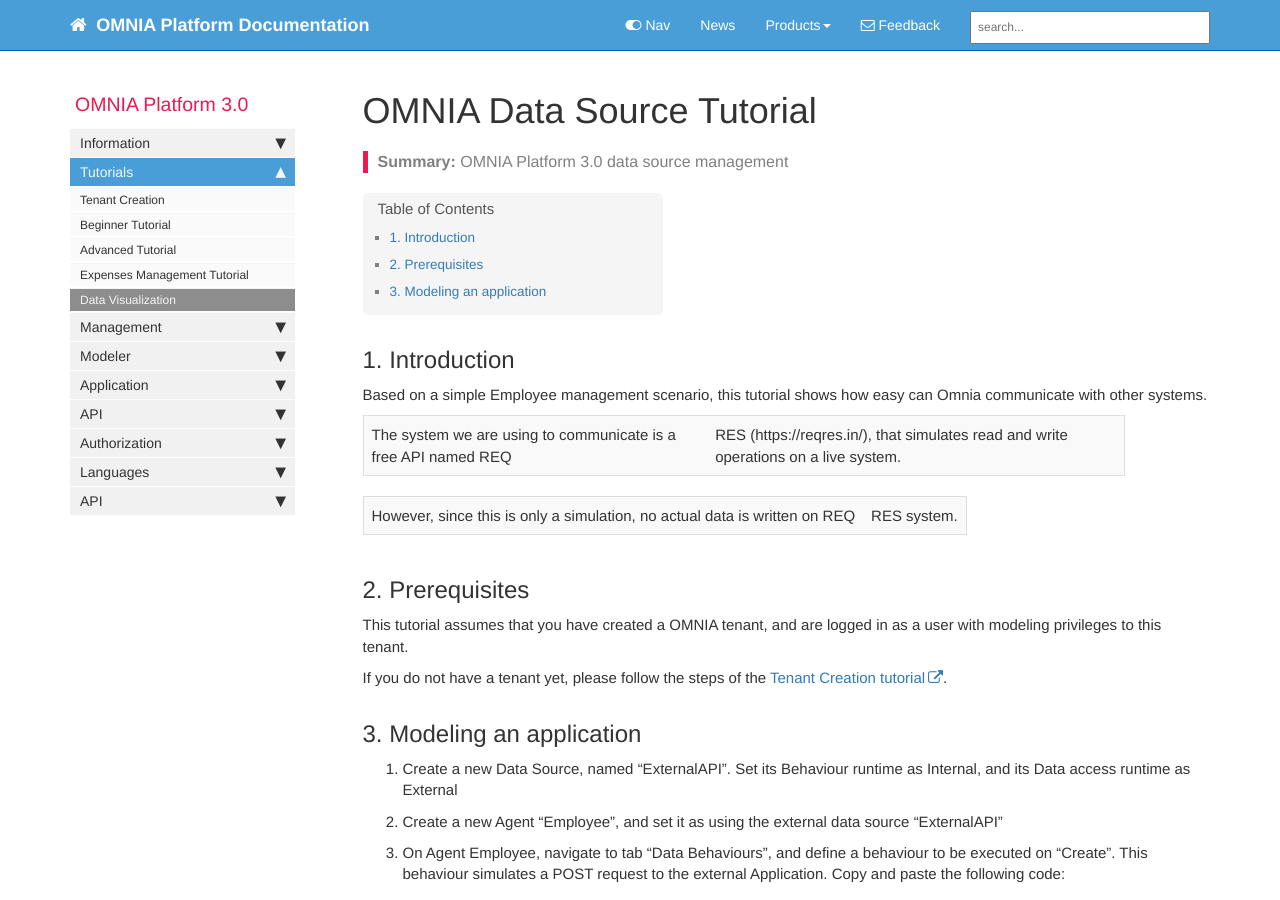
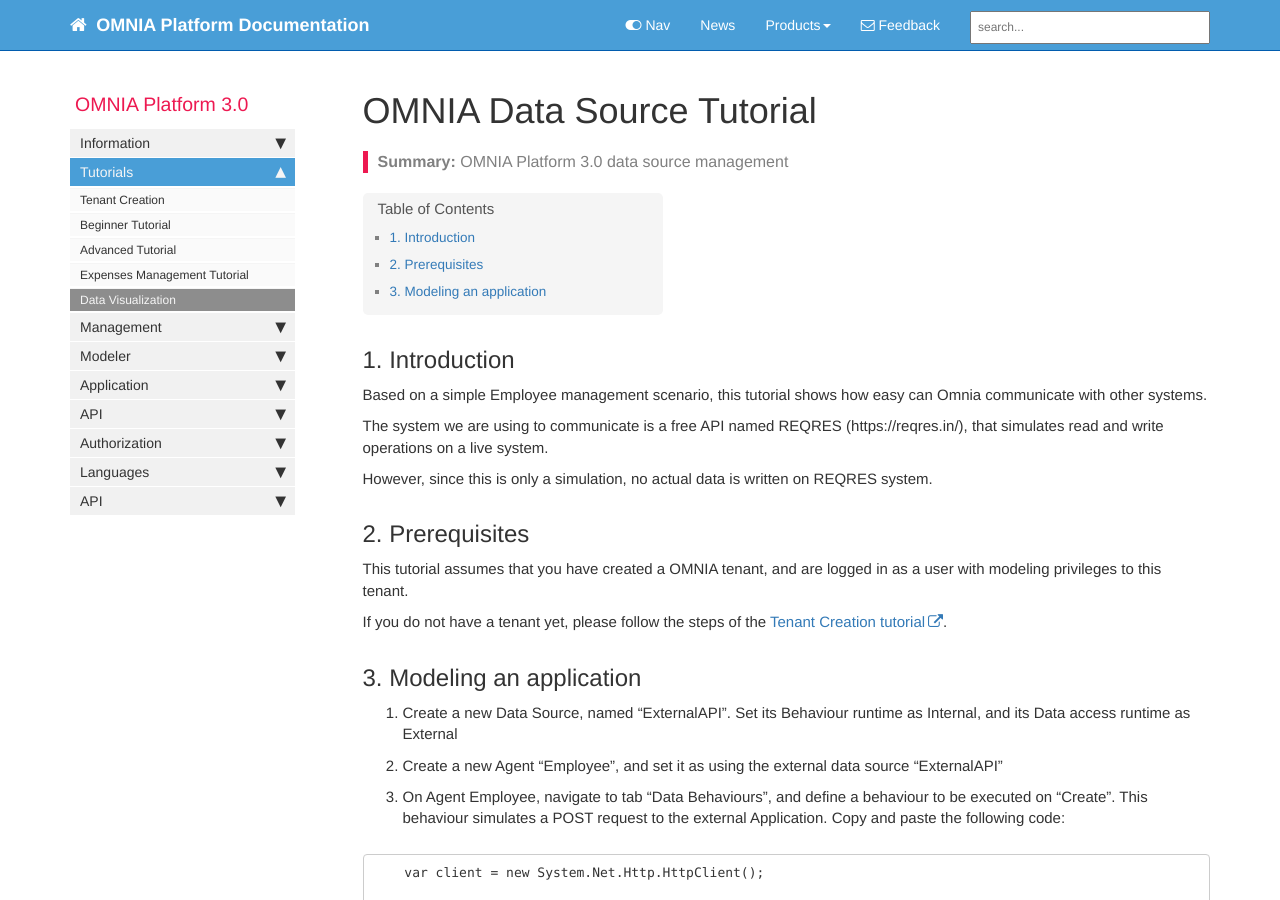
Before and after one commit to daniel8lopes/omnia3, a Jekyll site: the page built from docs/pages/omnia3/Tutorials/omnia3_datasourcetutorial.md, in a window 1280 px wide and 900 px high. Built offline with Jekyll 4.4.1, drawn with Linux system fonts in a browser that asks for light colours; nearby versions of some CDN libraries; comment, search, counter and statistics services are not loaded.

Commit message:
Update omnia3_datasourcetutorial.md

```diff
--- a/docs/pages/omnia3/Tutorials/omnia3_datasourcetutorial.md
+++ b/docs/pages/omnia3/Tutorials/omnia3_datasourcetutorial.md
@@ -11,9 +11,9 @@ folder: omnia3
 
 Based on a simple Employee management scenario, this tutorial shows how easy can Omnia communicate with other systems.
 
-The system we are using to communicate is a free API named REQ|RES (https://reqres.in/), that simulates read and write operations on a live system.
+The system we are using to communicate is a free API named REQRES (https://reqres.in/), that simulates read and write operations on a live system.
 
-However, since this is only a simulation, no actual data is written on REQ|RES system.
+However, since this is only a simulation, no actual data is written on REQRES system.
 
 
 ## 2. Prerequisites
```
